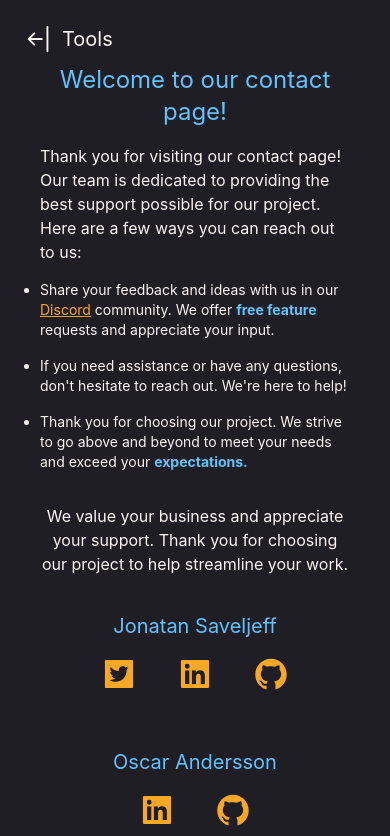
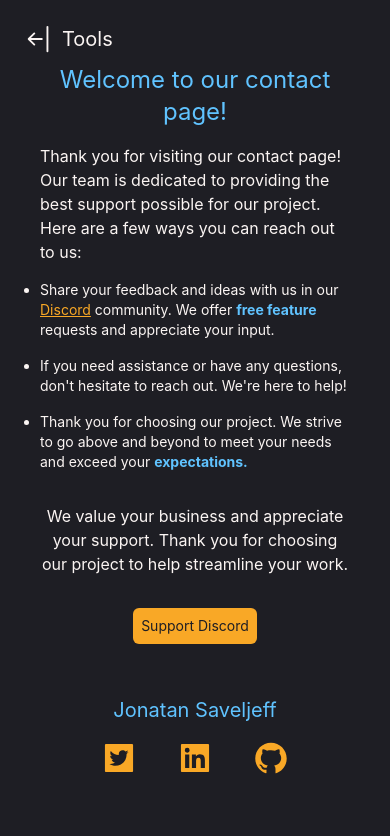
Before and after one commit to XenaDevs/tools, a Next.js app: page /contact in a window 390 px wide. Shown: the top 836 px of the page. Built offline with nearby package versions, Linux system fonts and the light colour scheme.

Commit message:
add clearer support button

```diff
--- a/pages/contact.tsx
+++ b/pages/contact.tsx
@@ -81,6 +81,15 @@ const Contact = () => {
             {renderScreenDetails()}
           </div>
         </div>
+        <div className="flex sm:hidden flex-col w-fit mx-auto">
+          <Link
+            className="bg-CTA text-Black text-sm p-2 my-4 rounded-md w-fit mx-auto"
+            href="/discord"
+            target="_blank"
+          >
+            Support Discord
+          </Link>
+        </div>
         <div className="flex flex-col mt-5 lg:flex-row lg:mt-20 lg:gap-20 justify-between">
           <div className="mt-4 lg:w-1/2" id="jonatan">
             <h2 className="text-xl md:text-2xl lg:text-3xl text-Accent">
```
